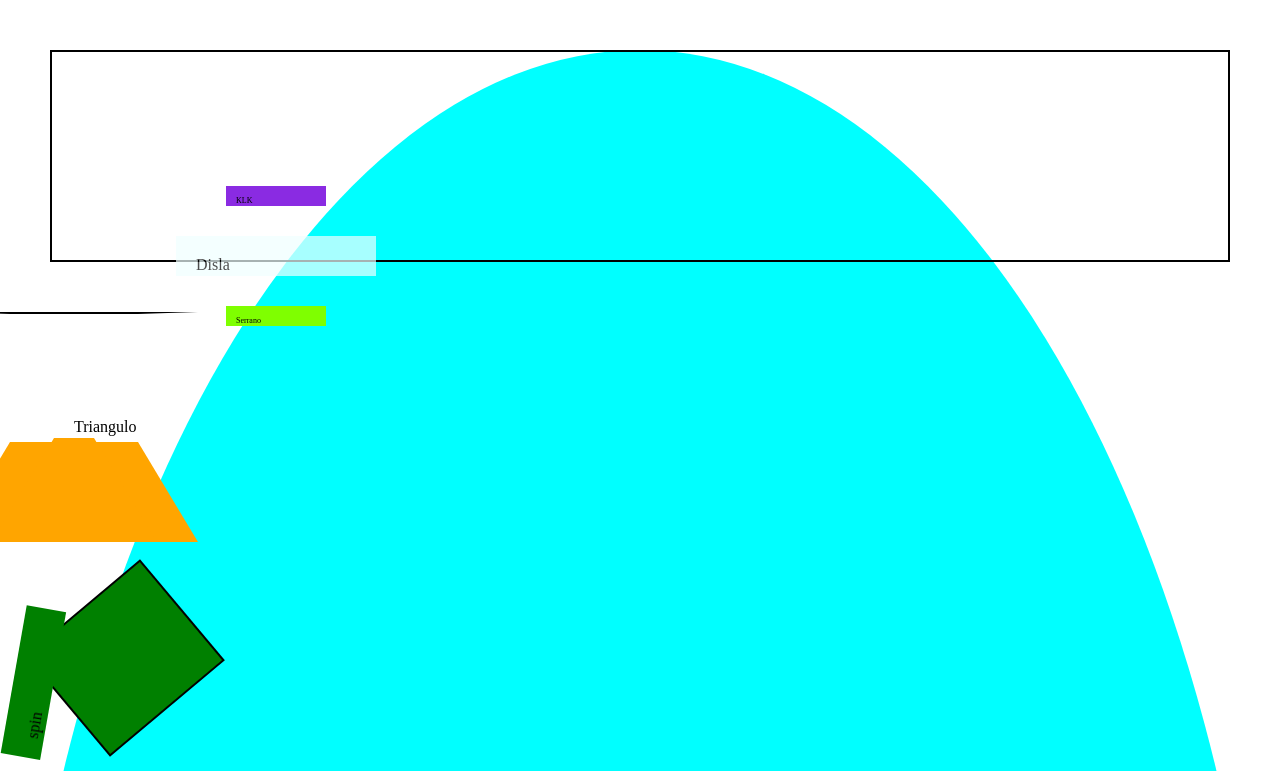
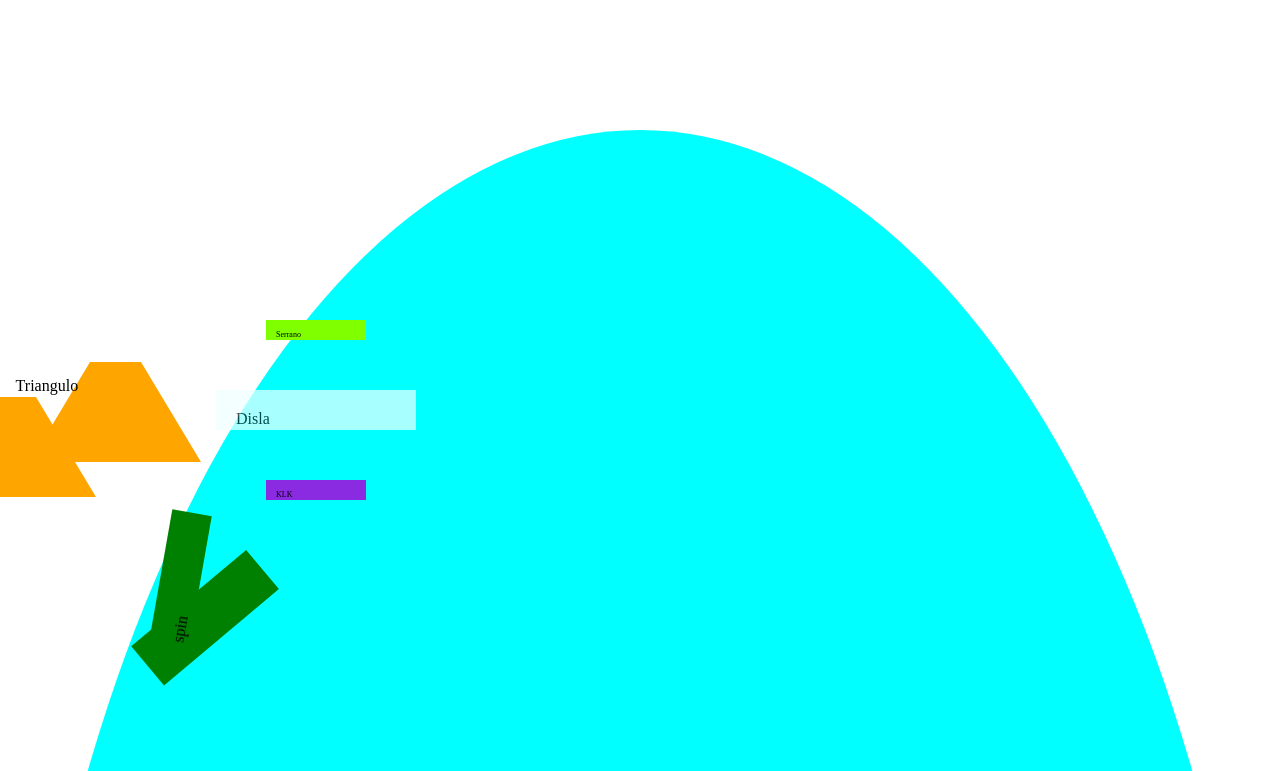
Before and after one commit to JavierDisla/Efectos-en-CSS-, a plain HTML site: page index.html in a window 1280 px wide. Shown: the top 771 px of the page. Drawn offline with Linux system fonts and the light colour scheme.

Commit message:
Update Elementos.css/modificado

```diff
--- a/Elementos.css
+++ b/Elementos.css
@@ -3,7 +3,6 @@
     margin: 0;
     box-sizing: border-box;
 }
-
 
 .container{
   width: 100%;
@@ -13,11 +12,18 @@
 
 }
 
+.container:hover{
+    background-color: bisque;
+}
+
 
 section{
-    border: solid 2px;
-    padding: 5%;
-    margin: 50px;
+
+    padding: 2%;
+    margin: 130px;
+    align-items: center;
+    justify-items: center;
+
 }
 
 div{
@@ -28,3 +34,20 @@ div{
 
 
 }
+
+.cajas{
+    display: flex;
+    flex-direction: column-reverse;
+    position: absolute;
+    justify-content: center;
+    padding: 20px;
+    bottom: 350px;
+}
+
+    padding: 20px;
+    margin: 20px;
+    width: 200px;
+    height: 10px;
+
+
+}
```
